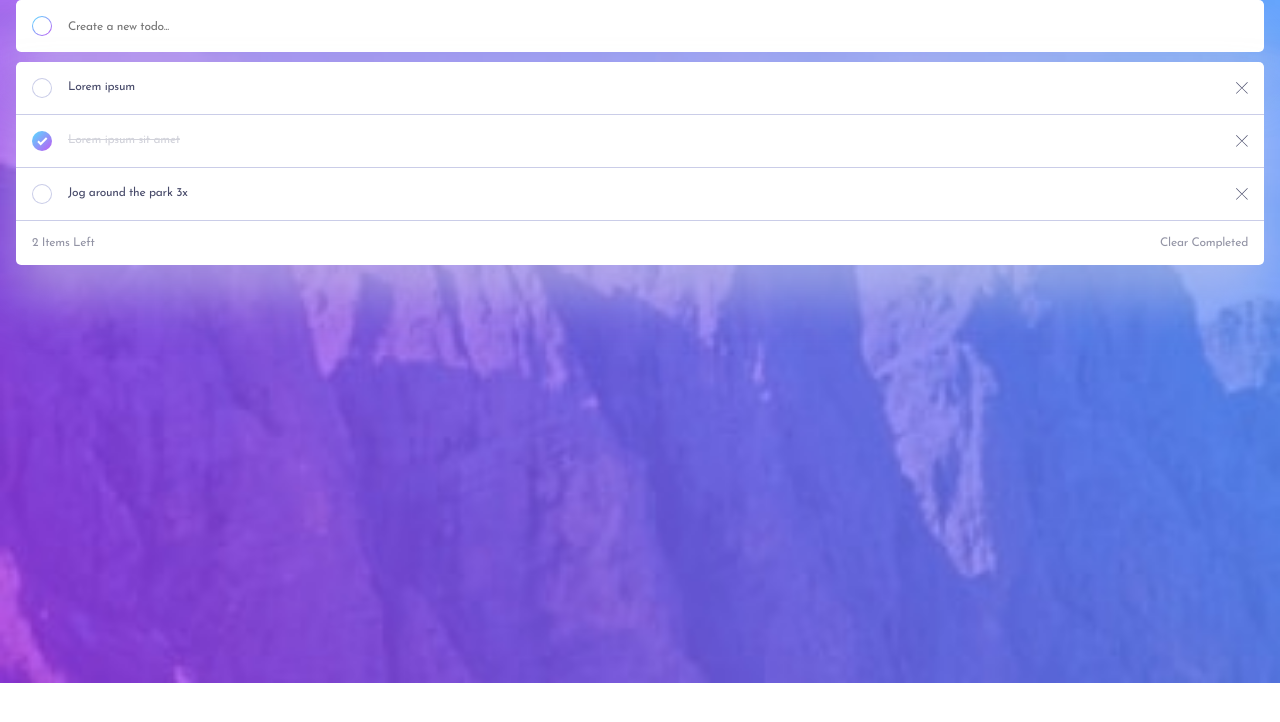
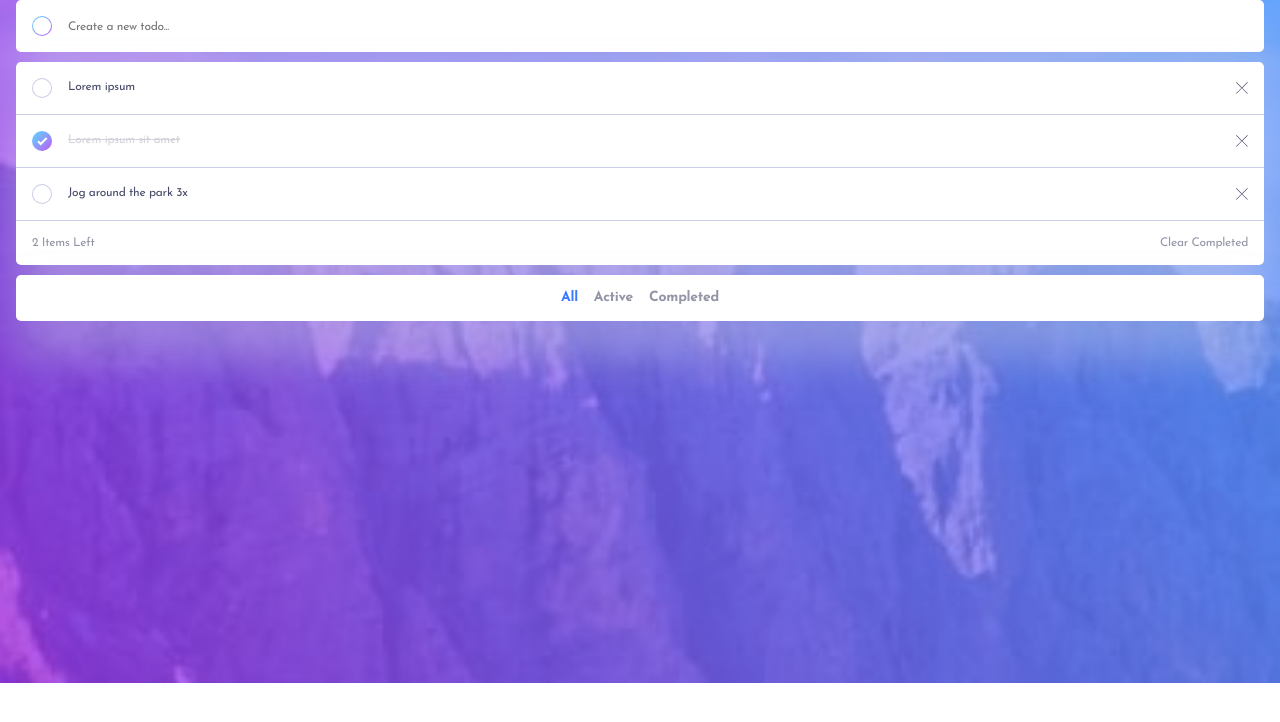
Before and after one commit to emretantu/todo-list-react, a React (Vite) app: page / in a window 1280 px wide. Shown: the top 722 px of the page. Built offline with nearby package versions, Linux system fonts and the light colour scheme.

Commit message:
Implement Filter component

```diff
--- /dev/null
+++ b/src/components/TodoList/Filter.jsx
@@ -0,0 +1,13 @@
+import styles from "./Filter.module.css";
+
+const Filter = ({ filter, onFilterChange }) => {
+  return (
+    <div className={styles.filter}>
+      <a className={filter==="All" ? styles.active : ""} onClick={() => onFilterChange("All")}>All</a>
+      <a className={filter==="Active" ? styles.active : "" } onClick={() => onFilterChange("Active")}>Active</a>
+      <a className={filter==="Completed" ? styles.active : ""} onClick={() => onFilterChange("Completed")}>Completed</a>
+    </div>
+  )
+}
+
+export default Filter
--- /dev/null
+++ b/src/components/TodoList/Filter.module.css
@@ -0,0 +1,26 @@
+.filter {
+  display: flex;
+  justify-content: center;
+  align-items: center;
+  gap: var(--spacing-200);
+  padding: var(--spacing-200);
+  background-color: hsl(var(--todo-bg-color));
+  border-radius: var(--std-border-radius);
+  overflow: hidden;
+  box-shadow: var(--shadow);
+}
+
+.filter a {
+  color: hsl(var(--footer-text-color));
+  font-weight: bold;
+  font-size: 0.875rem;
+  cursor: pointer;
+}
+
+.filter a:not(.active):hover {
+  color: hsl(var(--footer-text-hover-color));
+}
+
+a.active, .filter a:active {
+  color: hsl(var(--footer-text-active-color));
+}
--- a/src/components/TodoList/List.jsx
+++ b/src/components/TodoList/List.jsx
@@ -2,9 +2,9 @@ import Todo from "./Todo";
 import styles from "./List.module.css";
 import ListFooter from "./ListFooter";
 
-const List = ({ todos, onCheckClick, onDeleteClick, onClearCompleted }) => {
+const List = ({ todos, onCheckClick, onDeleteClick, onClearCompleted, leftItemsCount }) => {
   return (
-    <div className={styles.listContainer}>
+    <section className={styles.listContainer}>
       <ul className={styles.list}>
         {
           todos.map(
@@ -20,8 +20,8 @@ const List = ({ todos, onCheckClick, onDeleteClick, onClearCompleted }) => {
           )
         }
       </ul>
-      <ListFooter onClearCompleted={onClearCompleted} todos={todos} />
-    </div>
+      <ListFooter onClearCompleted={onClearCompleted} leftItemsCount={leftItemsCount} />
+    </section>
   )
 }
 
--- a/src/components/TodoList/ListFooter.jsx
+++ b/src/components/TodoList/ListFooter.jsx
@@ -1,8 +1,6 @@
 import styles from "./ListFooter.module.css";
 
-const ListFooter = ({ onClearCompleted, todos, children }) => {
-
-  const leftItemsCount = todos.reduce((acc, curr) => curr.isDone === false ? ++acc : acc, 0);
+const ListFooter = ({ onClearCompleted, leftItemsCount, children }) => {
 
   return (
     <div className={styles.listFooter}>
--- a/src/components/TodoList/NewTodo.jsx
+++ b/src/components/TodoList/NewTodo.jsx
@@ -25,7 +25,7 @@ const NewTodo = ({ onAddTodo }) => {
   }
 
   return (
-    <div className={styles.newTodo} onClick={handleClick}>
+    <section className={styles.newTodo} onClick={handleClick}>
       <label htmlFor="newTodoInput">
         <StylishCheckbox isDone={false} isHovered={isFocused} />
       </label>
@@ -43,7 +43,7 @@ const NewTodo = ({ onAddTodo }) => {
         onBlur={() => setIsFocused(false)}
         autoFocus
       />
-    </div>
+    </section>
   )
 
 }
--- a/src/components/TodoList/TodoList.jsx
+++ b/src/components/TodoList/TodoList.jsx
@@ -3,6 +3,7 @@ import styles from "./TodoList.module.css";
 import List from "./List";
 import NewTodo from "./NewTodo";
 import { v4 as uuidv4 } from 'uuid';
+import Filter from "./Filter";
 
 const TodoList = () => {
 
@@ -12,7 +13,7 @@ const TodoList = () => {
     {id: uuidv4(), todoText: "Jog around the park 3x", isDone: false}
   ])
 
-  // const [filter, setFilter] = useState("All");
+  const [filter, setFilter] = useState("All");
 
   const handleAddTodo = (todoText) => {
     setTodos(prevTodos => [...prevTodos, {id: uuidv4(), todoText: todoText, isDone: false}])
@@ -34,23 +35,29 @@ const TodoList = () => {
     setTodos(prevTodos => prevTodos.filter(todo => todo.isDone === false))
   }
 
-  // const handleFilterChange = (filter) => {
-  //   setFilter(filter);
-  // }
+  const handleFilterChange = (filter) => {
+    setFilter(filter);
+  }
+
+  const filteredTodos = () => {
+    switch (filter) {
+      case "All": return todos;
+      case "Active": return todos.filter(todo => todo.isDone === false);
+      case "Completed": return todos.filter(todo => todo.isDone === true);
+    }
+  }
 
   return (
     <article className={styles.todoList}>
-      <section className={styles.newTodoContainer}>
         <NewTodo onAddTodo={handleAddTodo} />
-      </section>
-      <section className={styles.listContainer}>
         <List
-          todos={todos}
+          todos={filteredTodos()}
           onCheckClick={handleCheckClick}
           onDeleteClick={handleDeleteClick}
           onClearCompleted={handleClearCompleted}
+          leftItemsCount={todos.reduce((acc, curr) => curr.isDone === false ? ++acc : acc, 0)}
         />
-      </section>
+        <Filter filter={filter} onFilterChange={handleFilterChange} />
     </article>
   )
 };
```
